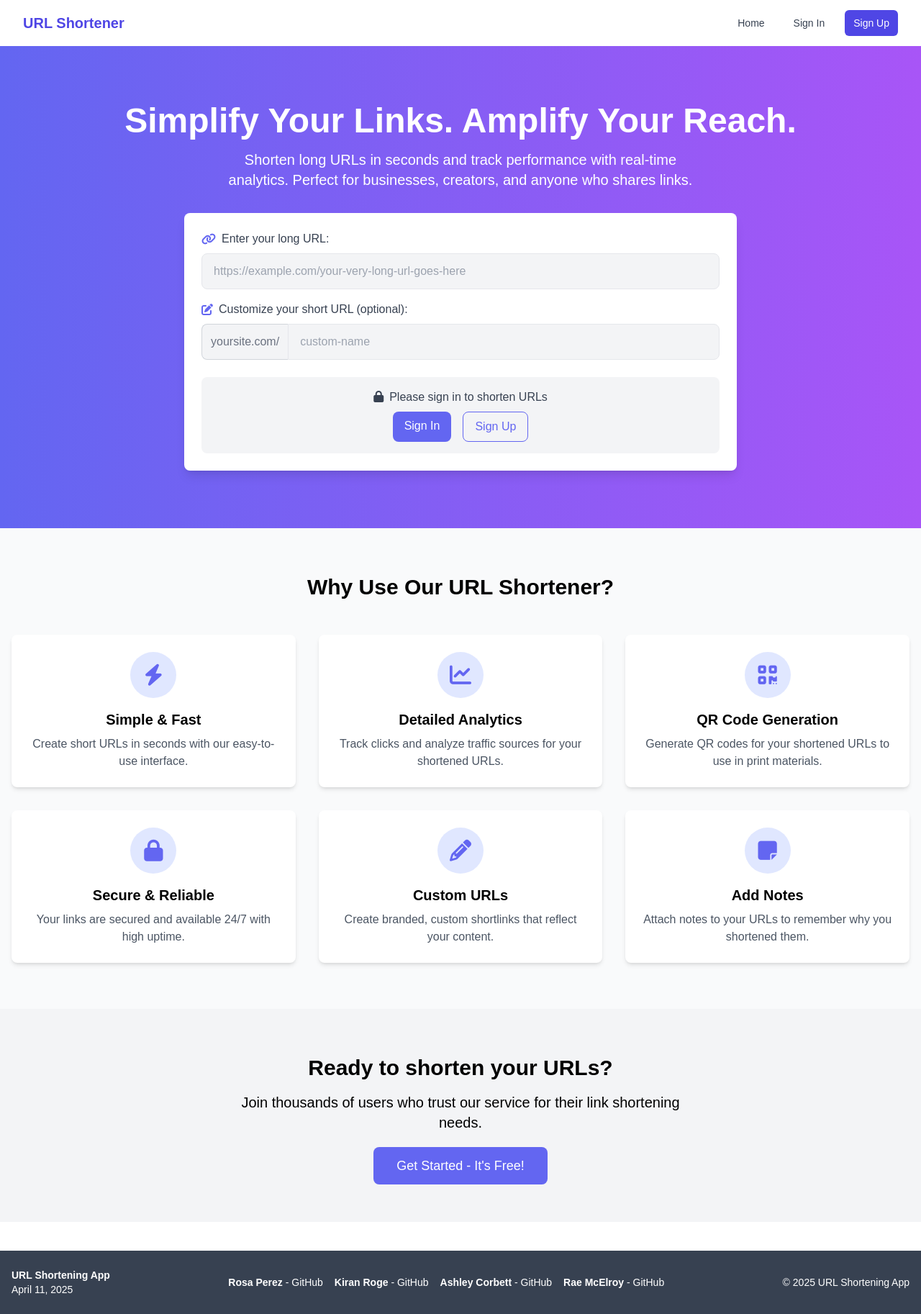
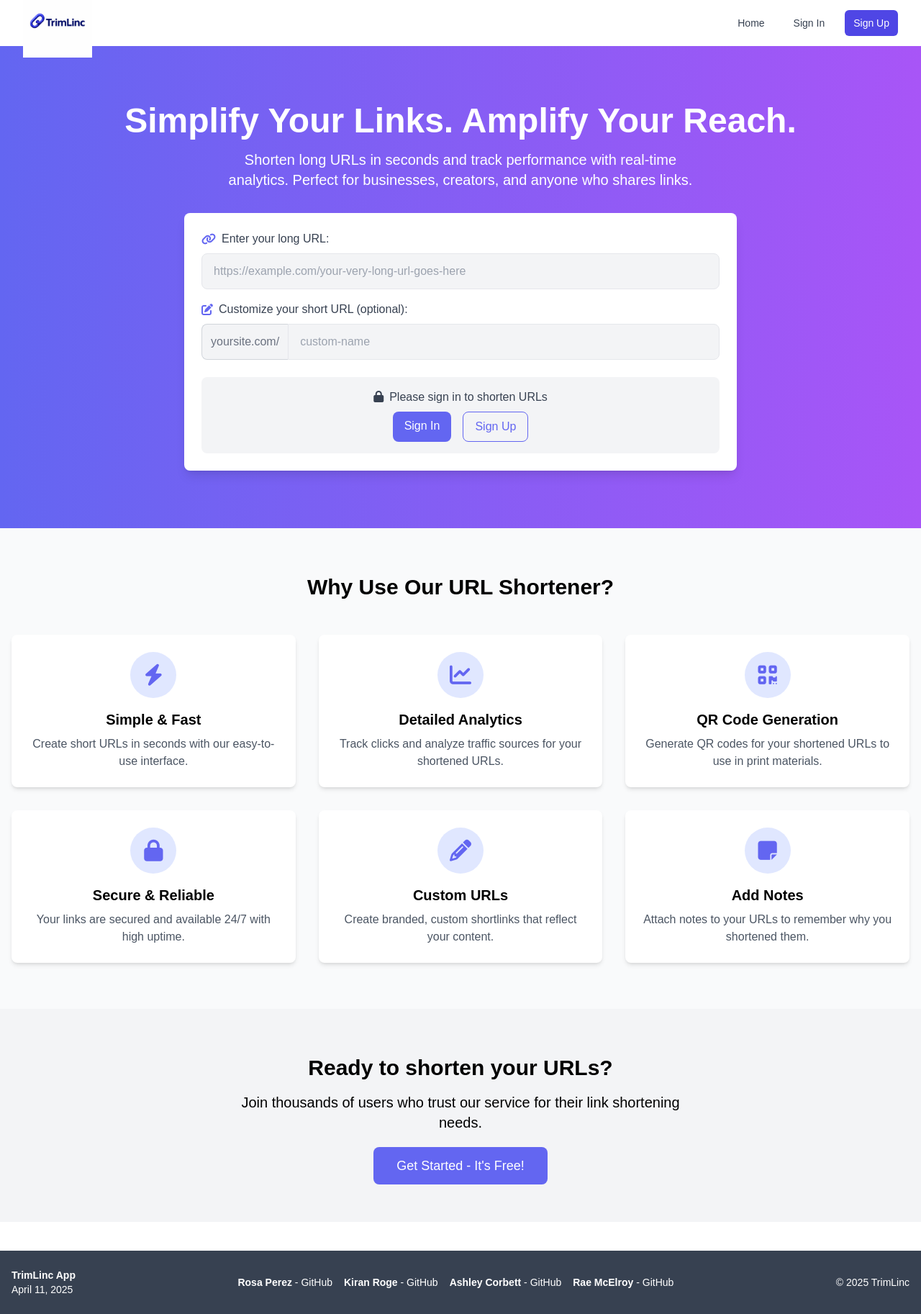
Before and after one commit to kiran1926/URL-shortening-app-frontend, a React (Vite) app: page /url/1 in a window 1280 px wide. Shown: the whole page at 72% size. Built offline with nearby package versions, Linux system fonts and the light colour scheme; no server answers.

Commit message:
wip:added logo to nav bar; may need resizing, edited footer.

```diff
--- a/src/components/Footer/Footer.jsx
+++ b/src/components/Footer/Footer.jsx
@@ -3,7 +3,7 @@ const Footer = () => {
         <footer className="bg-gray-700 text-white py-6 mt-10">
             <div className="max-w-6x1 mx auto px-4 flex flex-col md:flex-row justify-between items-center text-sm">
                 <div className="mb-4 md:mb-0 text-center md:text-left">
-                    <p className="font-semibold">URL Shortening App</p>
+                    <p className="font-semibold">TrimLinc App</p>
                     <p>April 11, 2025</p>
                 </div>
 
@@ -42,7 +42,7 @@ const Footer = () => {
                 </a>
             </div>
             <div className="mt-4 md:mt-0 text-center md:text-right">
-                <p>&copy; {new Date().getFullYear()} URL Shortening App</p>
+                <p>&copy; {new Date().getFullYear()} TrimLinc</p>
             </div>
         </div>
         </footer>
--- a/src/components/NavBar/NavBar.jsx
+++ b/src/components/NavBar/NavBar.jsx
@@ -1,6 +1,7 @@
 
 import { useContext } from "react";
 import { Link } from "react-router";
+
 
 
 import { UserContext } from "../../contexts/UserContext";
@@ -18,8 +19,8 @@ const NavBar = () => {
       <div className=" mx-auto px-4 sm:px-6 lg:px-8">
         <div className="flex justify-between h-16">
           <div className="flex-shrink-0 flex items-center">
-            <Link to="/" className="text-indigo-600 font-bold text-xl">
-              URL Shortener
+            <Link to="/" className="flex items-center space-x-2">
+              <img src="/srcassetstrimlinc-logo.png.png" alt="TrimLinc Logo" className="h-24 w-35" />
             </Link>
           </div>
           <div className="flex items-center">
```
Also changed, not shown: public/srcassetstrimlinc-logo.png.png (added), public/trimlinc-logo.png (added).
